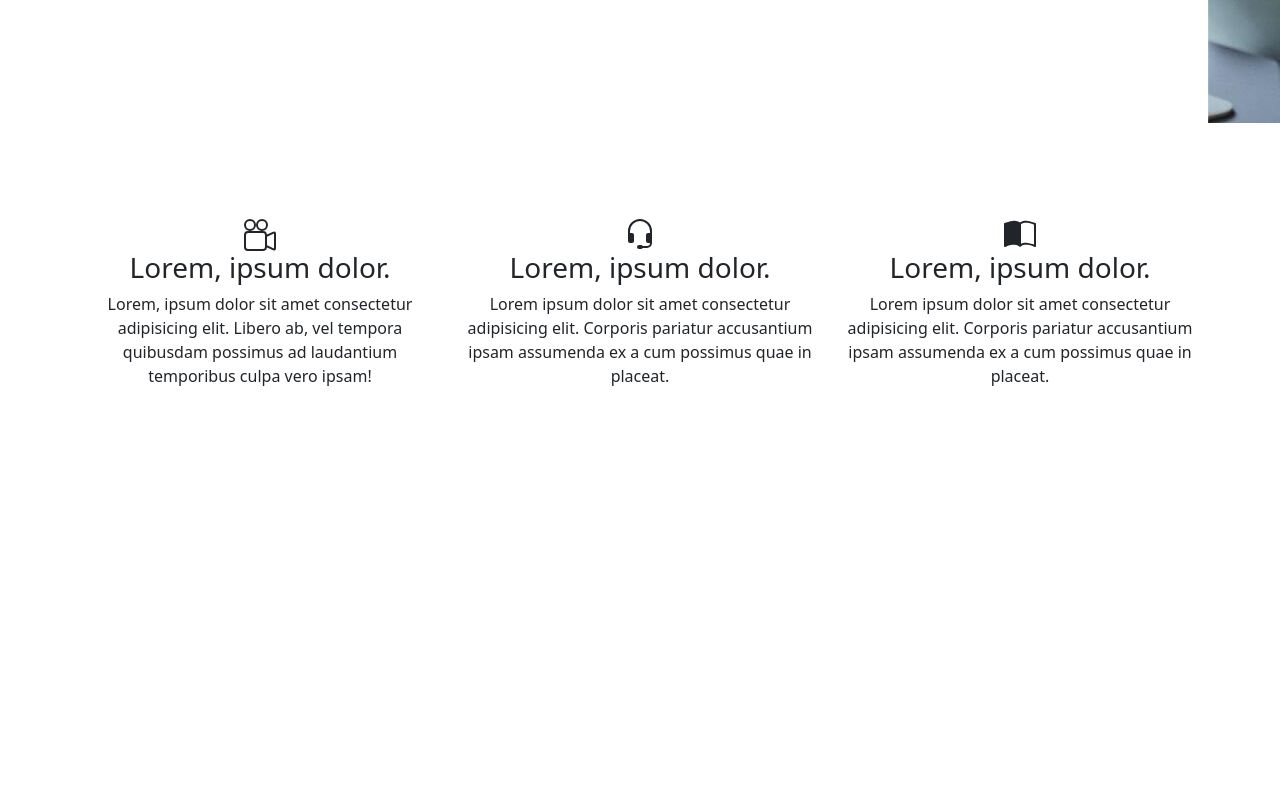
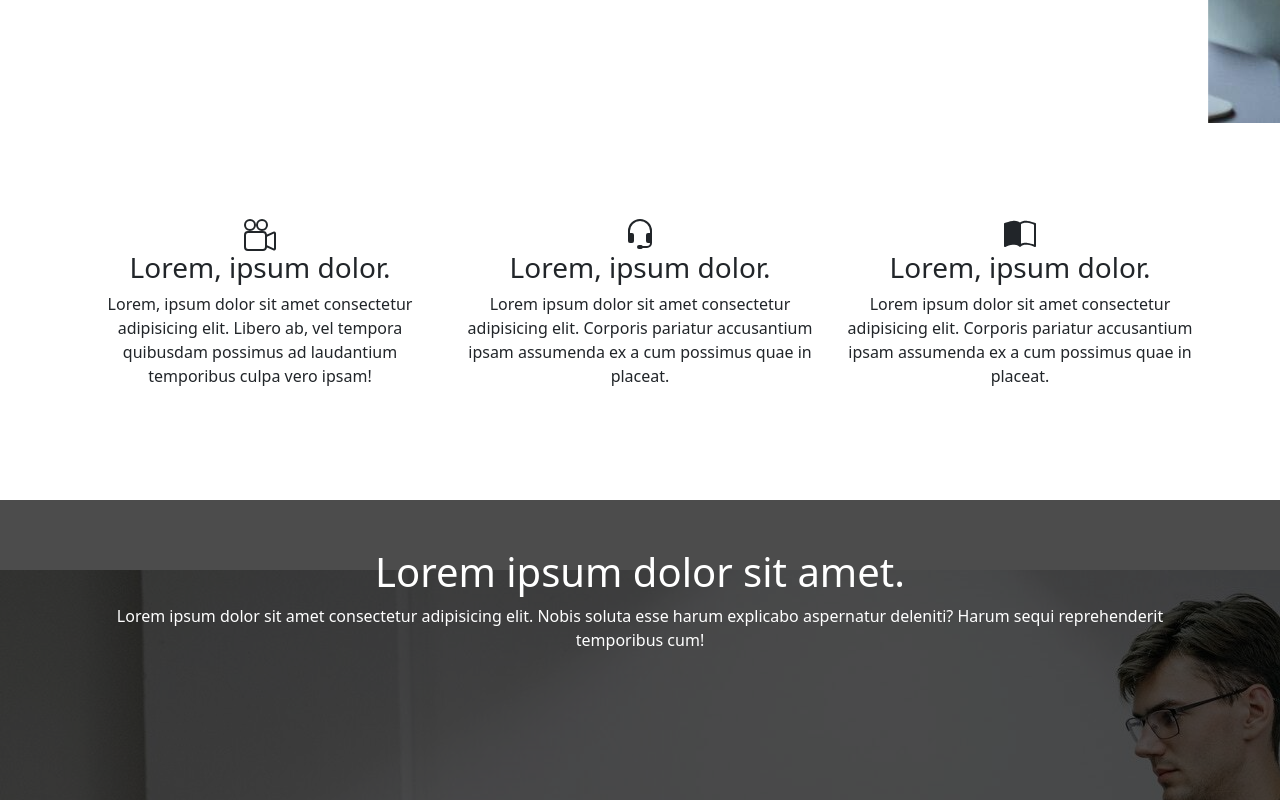
Before and after one commit to musagurbuz4661/Bootstrap-project, a plain HTML site: page index.html in a window 1280 px wide. Shown: the part 853-1653 px from the top of the page. Before the commit the page ends 1353 px from the top, so only its background shows below. Drawn offline with nearby package versions, Linux system fonts and the light colour scheme.

Commit message:
home content

```diff
--- a/index.html
+++ b/index.html
@@ -111,7 +111,20 @@
         </div>
     </div>
  </div>
+ <!-- -----------------HOME CONTENT-------------------------- -->
+<div id="home-content">
+    <div class="overlay">
+        <div class="row">
+            <div class="col">
+                <div class="container mt-5">
+                    <h1>Lorem ipsum dolor sit amet.</h1>
+                    <p>Lorem ipsum dolor sit amet consectetur adipisicing elit. Nobis soluta esse harum explicabo aspernatur deleniti? Harum sequi reprehenderit temporibus cum!</p>
+                </div>
+            </div>
+        </div>
 
+    </div>
+</div>
 
 
 
--- a/style.css
+++ b/style.css
@@ -0,0 +1,21 @@
+.overlay{
+    position:absolute;
+    top:0;
+    left:0;
+    width: 100%;
+    height: 100%;
+    background-color: rgba(00,00,00,0.7);
+}
+
+#home-content{
+    position:relative;
+    min-height:300px;
+    min-width: 100%;
+    background-image: url("./assets/bg1.jpg");
+    background-attachment: fixed;
+    background-repeat: no-repeat;
+    background-position:50% 70px;
+    text-align: center;
+    color:white
+
+}
```
